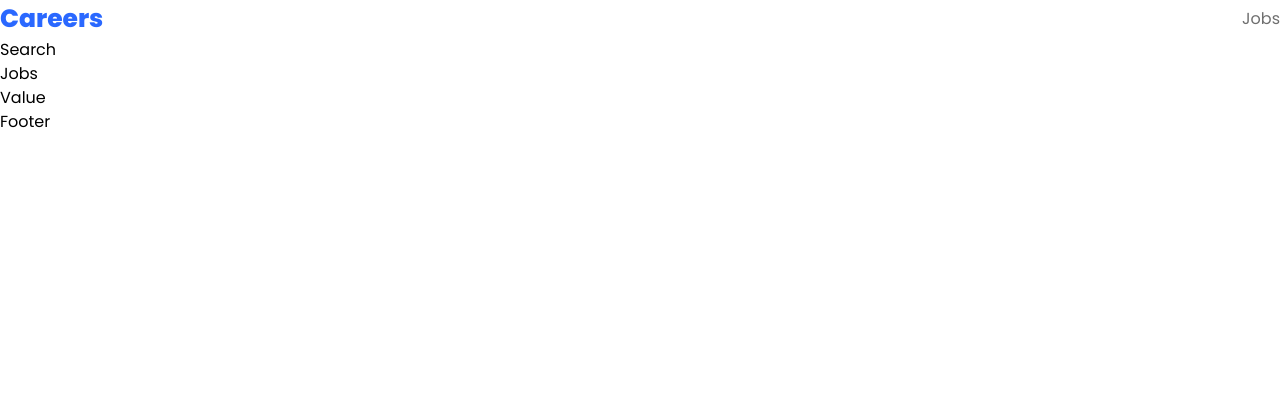
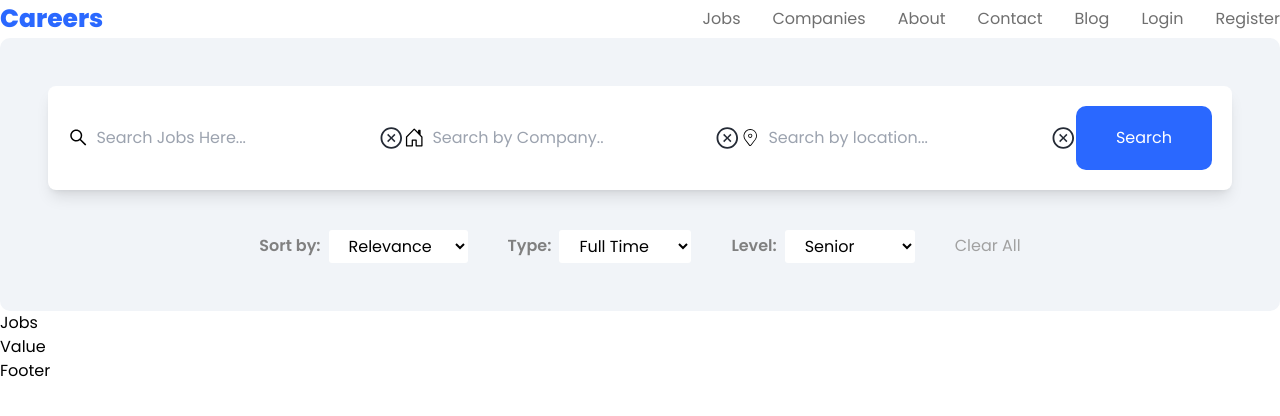
Before and after one commit to CodeWithSammy/Careers, a React (Vite) app: page / in a window 1280 px wide. Shown: the top 416 px of the page. Built offline with nearby package versions, Linux system fonts and the light colour scheme.

Commit message:
navbar and search section completed

```diff
--- a/package.json
+++ b/package.json
@@ -10,8 +10,10 @@
     "preview": "vite preview"
   },
   "dependencies": {
+    "icons": "^1.0.0",
     "react": "^18.3.1",
-    "react-dom": "^18.3.1"
+    "react-dom": "^18.3.1",
+    "react-icons": "^5.2.1"
   },
   "devDependencies": {
     "@types/react": "^18.3.3",
--- a/src/App.jsx
+++ b/src/App.jsx
@@ -7,7 +7,7 @@ import Value from './Components/ValueDiv/Value'
 
 const App = () => {
   return (
-    <div>
+    <div className='w- [85%] m-auto bg-white'>
       <Navbar/>
       <Search/>
       <Jobs/>
--- a/src/Components/Navbar/Navbar.jsx
+++ b/src/Components/Navbar/Navbar.jsx
@@ -8,8 +8,15 @@ const Navbar = () => {
           <strong>Careers</strong>
         </h1>
       </div>
+
       <div className="menu flex gap-8">
-        <div className="menuList text-[#6f6f6f] hover:text-blueColor">Jobs</div>
+        <li className="menuList text-[#6f6f6f] hover:text-blueColor">Jobs</li>
+        <li className="menuList text-[#6f6f6f] hover:text-blueColor">Companies</li>
+        <li className="menuList text-[#6f6f6f] hover:text-blueColor">About</li>
+        <li className="menuList text-[#6f6f6f] hover:text-blueColor">Contact</li>
+        <li className="menuList text-[#6f6f6f] hover:text-blueColor">Blog</li>
+        <li className="menuList text-[#6f6f6f] hover:text-blueColor">Login</li>
+        <li className="menuList text-[#6f6f6f] hover:text-blueColor">Register</li>
       </div>
     </div>
   )
--- a/src/Components/SearchDiv/Search.jsx
+++ b/src/Components/SearchDiv/Search.jsx
@@ -1,8 +1,79 @@
 
+import { AiOutlineSearch, AiOutlineCloseCircle } from 'react-icons/ai';
+import { BsHouseDoor, } from 'react-icons/bs';
+import { CiLocationOn, } from 'react-icons/ci';
 
 const Search = () => {
   return (
-    <div>Search</div>
+    <div className='searchDiv grid gap-10 bg-greyIsh rounded-[10px] p-[3rem]'>
+      <form action="">
+        <div className='firstDiv flex justify-between items-center rounded-[8px] gap- [10px] bg-white p-5 shadow-lg shadow-greyIsh-700'>
+
+          <div className='flex gap-2 items-center'>
+            <AiOutlineSearch className='text-[25px] icon' />
+            <input type="text" className='bg-transparent text-blue-500 focus:outline-none w-[100%]' placeholder='Search Jobs Here...' />
+            <AiOutlineCloseCircle className='text-[30px] text-[#a5a6a6] hover: text-textColor icon' />
+          </div>
+
+          <div className='flex gap-2 items-center'>
+            <BsHouseDoor className='text-[25px] icon' />
+            <input type="text" className='bg-transparent text-blue-500 focus:outline-none w-[100%]' placeholder='Search by Company..' />
+            <AiOutlineCloseCircle className='text-[30px] text-[#a5a6a6] hover: text-textColor icon' />
+          </div>
+
+          <div className='flex gap-2 items-center'>
+            <CiLocationOn className='text-[25px] icon' />
+            <input type="text" className='bg-transparent text-blue-500 focus:outline-none w-[100%]' placeholder='Search by location...' />
+            <AiOutlineCloseCircle className='text-[30px] text-[#a5a6a6] hover: text-textColor icon' />
+          </div>
+
+
+          <button className=' bg-blueColor h-full p-5 px-10 rounded-[10px] text-white cursor-pointer hover:bg-blue-300'>Search</button>
+
+        </div>
+      </form>
+
+
+      <div className='secDiv flex items-center gap-10 justify-center'>
+        <div className='singleSearch flex items-center gap-2'>
+          <label htmlFor="relevance" className=' text-[#808080] font-semibold' >Sort by: </label>
+
+
+          <select name="" id="relevance" className='bg-white rounded-[3px] px-4 py-1'> <option value="">Relevance</option>
+            <option value="">Inclusive</option>
+            <option value="">Starts With</option>
+            <option value="">Contains</option>
+          </select>
+
+        </div>
+
+        <div className='singleSearch flex items-center gap-2'>
+          <label htmlFor="type" className=' text-[#808080] font-semibold' >Type: </label>
+
+
+          <select name="" id="type" className='bg-white rounded-[3px] px-4 py-1'> <option value="">Full Time</option>
+            <option value="">Remote</option>
+            <option value="">Contract</option>
+            <option value="">Part-Time</option>
+          </select>
+
+        </div>
+
+        <div className='singleSearch flex items-center gap-2'>
+          <label htmlFor="level" className=' text-[#808080] font-semibold' >Level: </label>
+
+
+          <select name="" id="level" className='bg-white rounded-[3px] px-4 py-1'> <option value="">Senior</option>
+            <option value="">Junior</option>
+            <option value="">Student</option>
+            <option value="">Advocate</option>
+          </select>
+
+        </div>
+
+        <span className="text-[#a1a1a1] cursor-pointer">Clear All</span>
+      </div >
+    </div >
   )
 }
 
--- a/src/index.css
+++ b/src/index.css
@@ -28,6 +28,7 @@ li:hover::before{
   width: 100%;
   background: #2a68ff;
   right: 0;
+  bottom: -10px;
   color: #2a68ff;
 }
 
```
Also changed, not shown: 1 other file (tests, documents, lock files or other folders).
